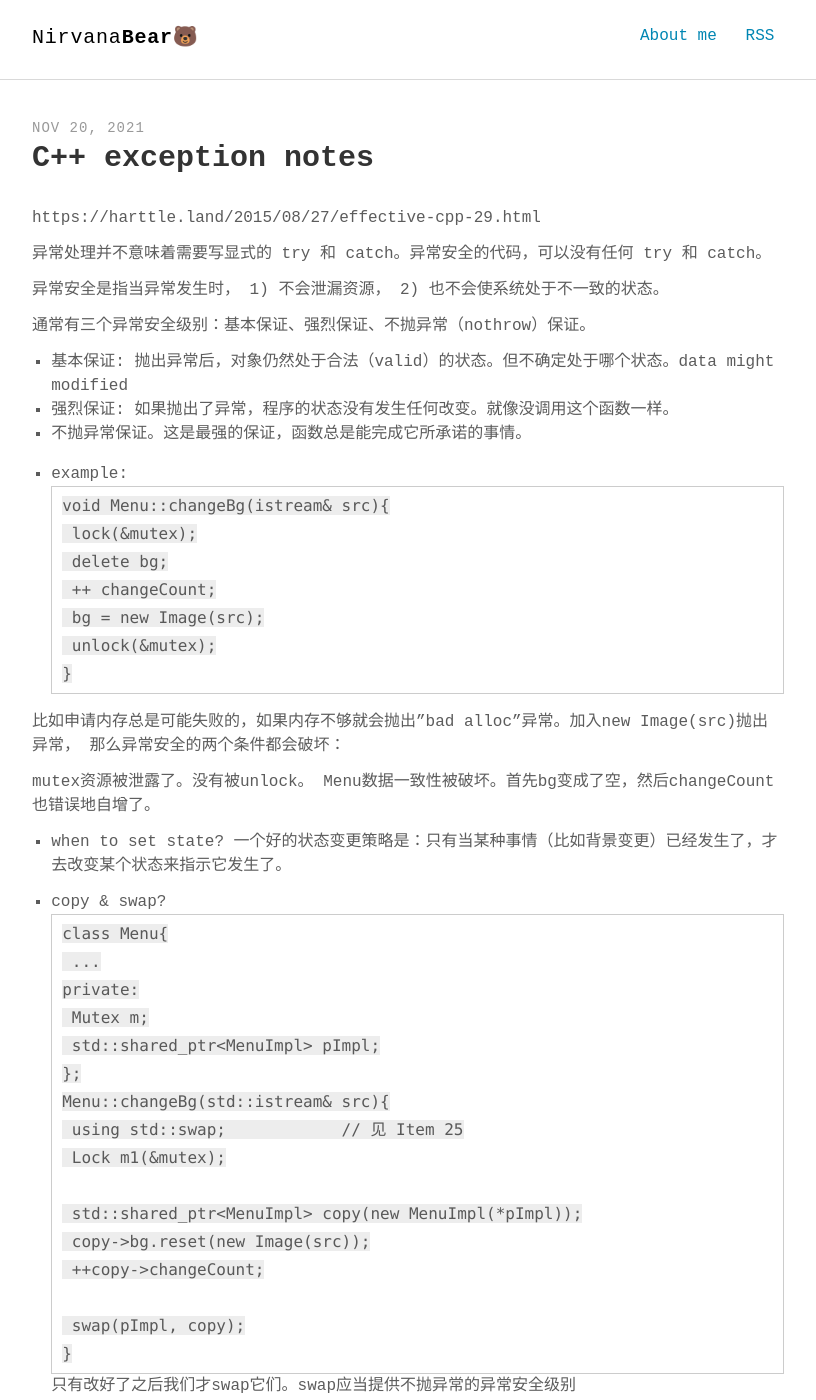
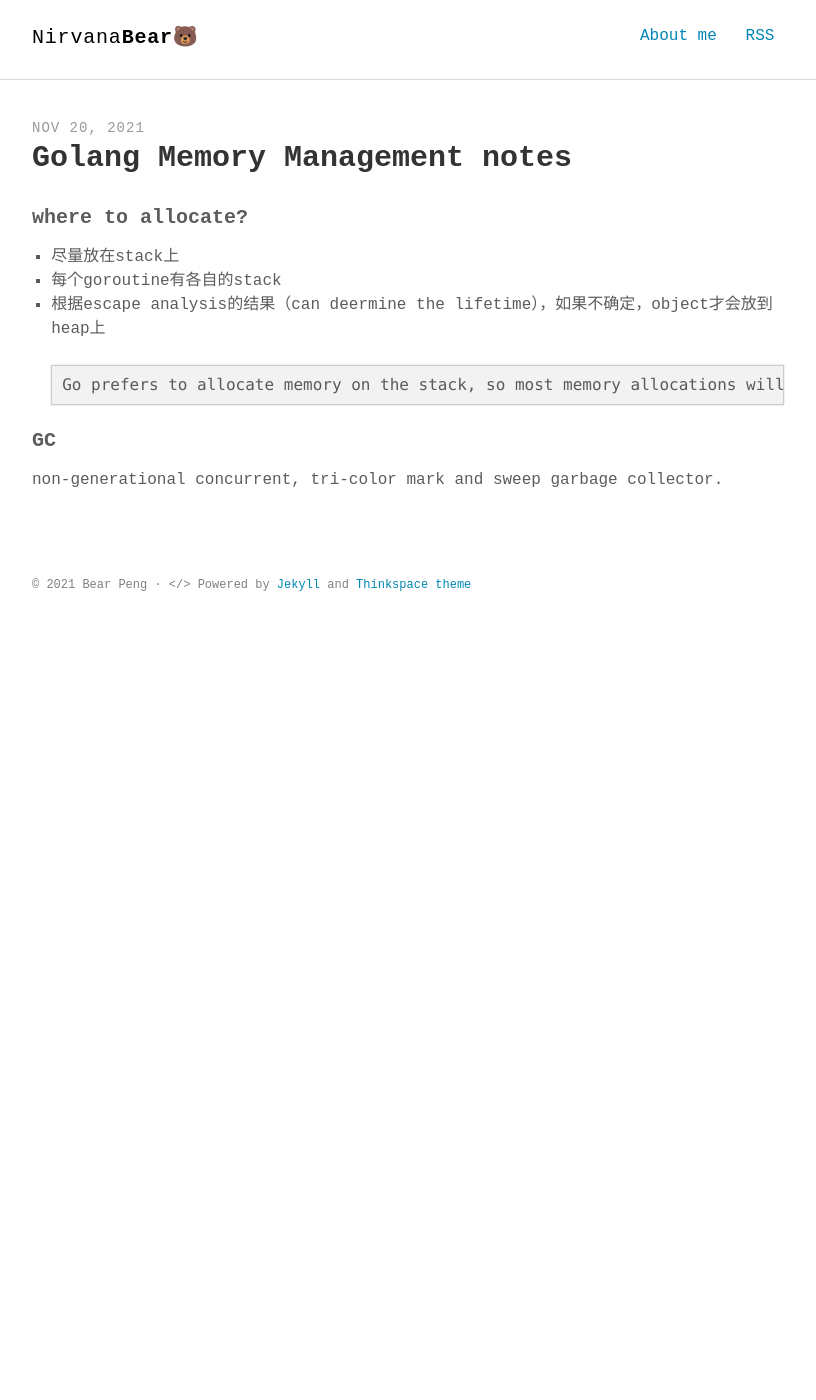
Before and after one commit to felixwqp/felixwqp.github.io, a Jekyll site: the page built from _posts/2021-11-20-golang_mem_management.md, in a window 1280 px wide and 1400 px high. Shown: the whole window, without its empty margins (232-1048 px from the left). Built offline with Jekyll 4.4.1, drawn with Linux system fonts in a browser that asks for light colours; some web fonts are replaced; some of the changed text lies outside the part shown.

Commit message:
Partial Update

````diff
--- a/_posts/2021-11-20-golang_mem_management.md
+++ b/_posts/2021-11-20-golang_mem_management.md
@@ -1,109 +1,20 @@
 ---
 layout: post
-title: "C++ exception notes"
+title: "Golang Memory Management notes"
 description: ""
 comments: true
 keywords: ""
 ---
 
-https://harttle.land/2015/08/27/effective-cpp-29.html
-
-异常处理并不意味着需要写显式的 try 和 catch。异常安全的代码，可以没有任何 try 和 catch。
 
 
-
-
-异常安全是指当异常发生时，
-1) 不会泄漏资源，
-2) 也不会使系统处于不一致的状态。
-
-
-通常有三个异常安全级别：基本保证、强烈保证、不抛异常（nothrow）保证。
-
-- 基本保证: 抛出异常后，对象仍然处于合法（valid）的状态。但不确定处于哪个状态。data might modified
-- 强烈保证: 如果抛出了异常，程序的状态没有发生任何改变。就像没调用这个函数一样。
-- 不抛异常保证。这是最强的保证，函数总是能完成它所承诺的事情。
-
-1. example:
-```C++
-void Menu::changeBg(istream& src){
-    lock(&mutex);
-    delete bg;
-    ++ changeCount;
-    bg = new Image(src);
-    unlock(&mutex);
-}
+#### where to allocate?
+1. 尽量放在stack上
+2. 每个goroutine有各自的stack
+3. 根据escape analysis的结果（can deermine the lifetime），如果不确定，object才会放到heap上
+```md
+Go prefers to allocate memory on the stack, so most memory allocations will end up there. This means that Go has a stack per goroutine and when possible Go will allocate variables to this stack. The Go compiler attempts to prove that a variable is not needed outside of the function by performing **escape analysis** to see if an object “escapes” the function. If the compiler can determine a variables lifetime, it will be allocated to a stack. However, if the variable’s lifetime is unclear it will be allocated on the heap. Generally if a Go program has a pointer to an object then that object is stored on the heap. Take a look at this sample code:
 ```
 
-比如申请内存总是可能失败的，如果内存不够就会抛出"bad alloc"异常。加入new Image(src)抛出异常， 那么异常安全的两个条件都会破坏：
-
-mutex资源被泄露了。没有被unlock。
-Menu数据一致性被破坏。首先bg变成了空，然后changeCount也错误地自增了。
-
-2. when to set state?
-  一个好的状态变更策略是：只有当某种事情（比如背景变更）已经发生了，才去改变某个状态来指示它发生了。
-
-
-3. copy & swap?
-```C++
-class Menu{
-    ...
-private:
-    Mutex m;
-    std::shared_ptr<MenuImpl> pImpl;
-};
-Menu::changeBg(std::istream& src){
-    using std::swap;            // 见 Item 25
-    Lock m1(&mutex);
-
-    std::shared_ptr<MenuImpl> copy(new MenuImpl(*pImpl));
-    copy->bg.reset(new Image(src));
-    ++copy->changeCount;
-
-    swap(pImpl, copy);
-}
-```
-只有改好了之后我们才swap它们。swap应当提供不抛异常的异常安全级别
-
-
-3. when no exception, the turn on/off of compiler for exception has similar proformance. but the binary size has 10/20 difference
-because the unwinding of stack, is decided by the exception position.
-
-llvm:
-```
-In an effort to reduce code and executable size, LLVM does not use RTTI (e.g. dynamic_cast<>;) or exceptions.
-```
-
-
-problems:
-1. 异常违反了“你不用就不需要付出代价”的 C++ 原则。只要开启了异常，即使不使用异常你编译出的二进制代码通常也会膨胀。
-   - 目前的主流异常实现中，都倾向于牺牲可执行文件大小、提高主流程（happy path）的性能
-
-
-2. 异常比较隐蔽，不容易看出来哪些地方会发生异常和发生什么异常。
-
-
-从 C++17 开始，C++ 甚至完全禁止了以往的动态异常规约，你不再能在函数声明里写你可能会抛出某某异常。你唯一能声明的，就是某函数不会抛出异常——noexcept、noexcept(true) 或 throw()。
-Dynamic exception specification(until c++17):
-If a function is declared with type T listed in its exception specification, the function may throw exceptions of that type or a type derived from it.
-```C
-void f() throw(int); // OK: function declaration
-void (*pf)() throw (int); // OK: pointer to function declaration
-void g(void pfa() throw(int)); // OK: pointer to function parameter declaration
-typedef int (*pf)() throw(int); // Error: typedef declaration
-
-```
-
-
-
-
-
-
-
-
-vector 会在元素类型没有提供保证不抛异常的移动构造函数的情况下，在移动元素时会使用拷贝构造函数。这是因为一旦某个操作发生了异常，被移动的元素已经被破坏，处于只能析构的状态，异常安全性就不能得到保证了。
-
-1. calling code needs to recognize error condition and handle, o.w. terminate
-2. jumps to exception handler through call stack,
-3. exception stack-unwinding mechanism destroys all objs(RAII), in the scope after thrown
-4. An exception enables a clean separation between the code that detects the error and the code that handles the error.
+#### GC
+ non-generational concurrent, tri-color mark and sweep garbage collector.
````
Also changed, not shown: _posts/2021-11-15-C++-exception.md (+8 -0 lines), _posts/2021-11-21-reflect-golang.md (added, +7 -0 lines), _posts/2021-11-21-sample-http-serve-golang.md (added, +61 -0 lines).
